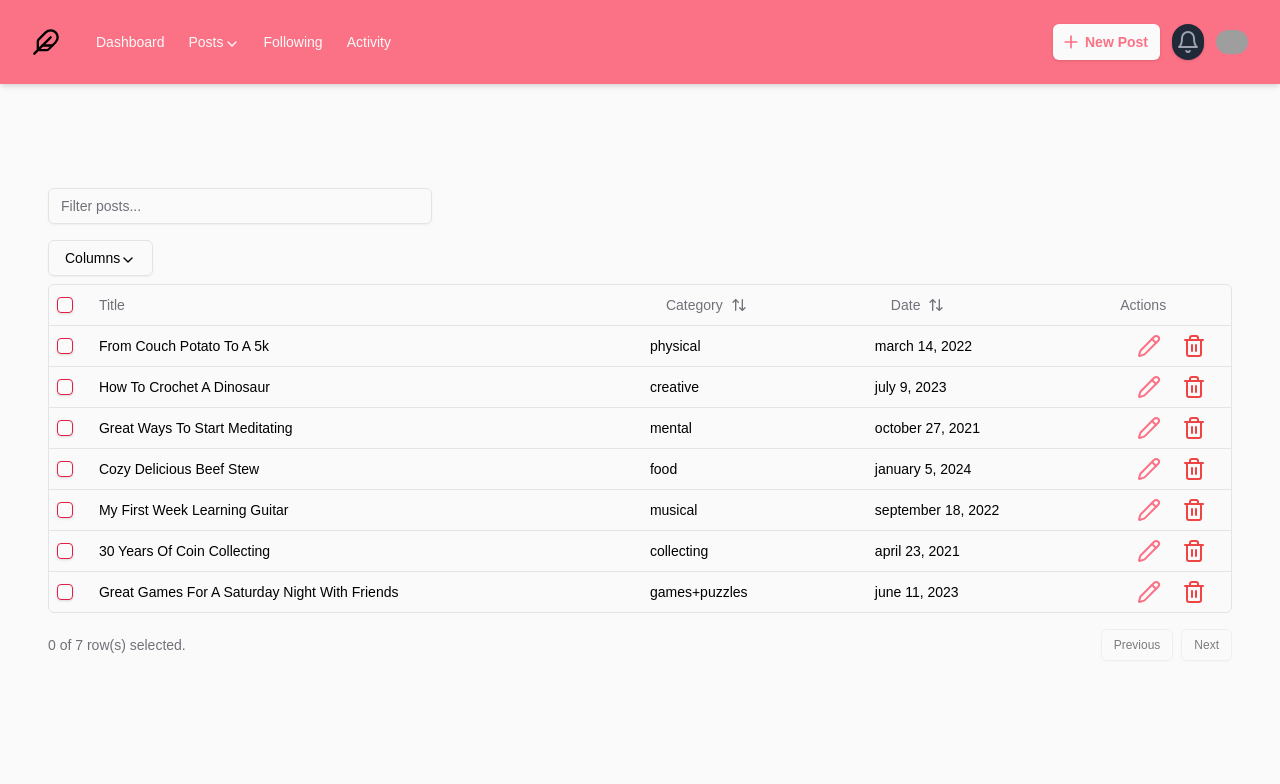
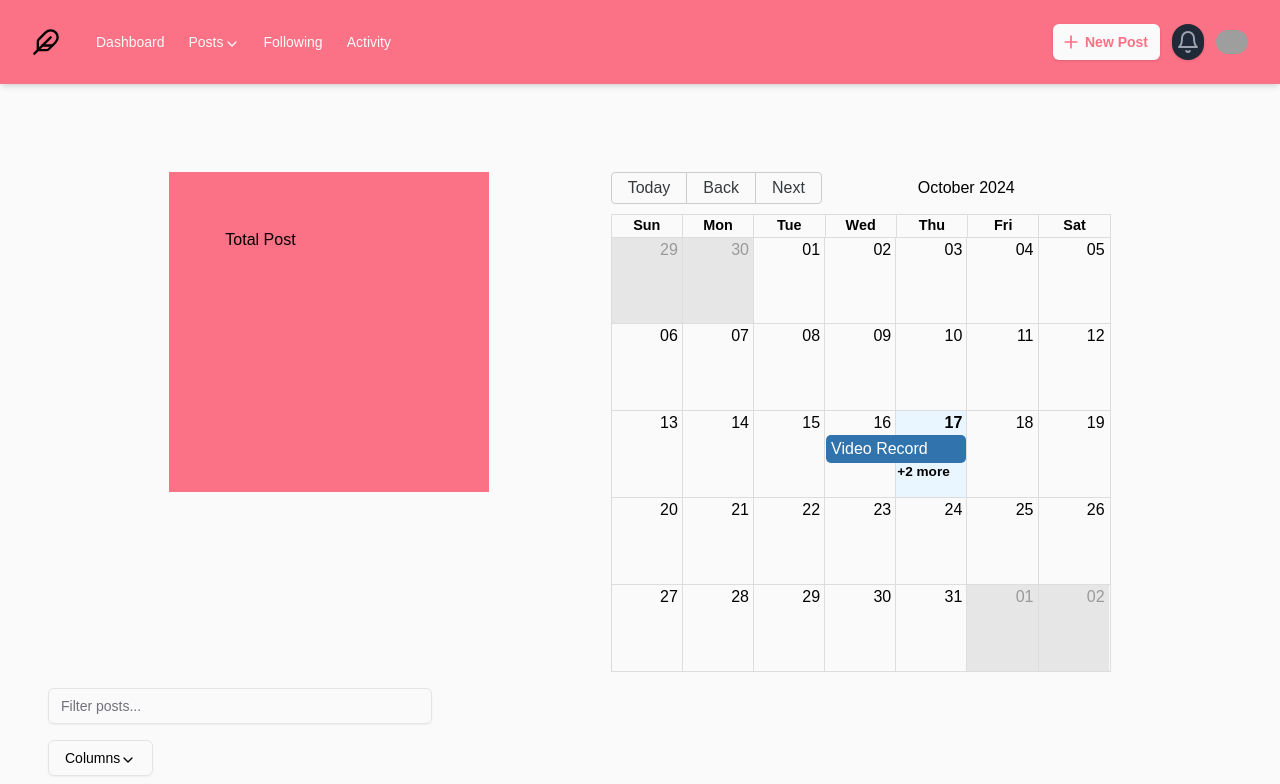
Before and after one commit to pllealfunes/nextjs-hobbyist, a Next.js app: page /posts/published in a window 1280 px wide. Shown: the top 784 px of the page. Built offline with nearby package versions, Linux system fonts and the light colour scheme; grey boxes are pictures that could not be loaded.

Commit message:
removed daypicker and added react big calendar, still working on it

```diff
--- a/package.json
+++ b/package.json
@@ -30,15 +30,19 @@
     "@tiptap/pm": "^2.8.0",
     "@tiptap/react": "^2.8.0",
     "@tiptap/starter-kit": "^2.8.0",
+    "@types/react-big-calendar": "^1.8.12",
     "@vercel/postgres": "^0.10.0",
     "class-variance-authority": "^0.7.0",
     "clsx": "^2.1.1",
     "embla-carousel-autoplay": "^8.3.0",
     "embla-carousel-react": "^8.3.0",
     "lucide-react": "^0.446.0",
+    "moment": "^2.30.1",
+    "moment-timezone": "^0.5.46",
     "next": "14.2.13",
     "quill": "^2.0.2",
     "react": "^18",
+    "react-big-calendar": "^1.15.0",
     "react-calendar": "^5.0.0",
     "react-dom": "^18",
     "react-hook-form": "^7.53.0",
--- a/src/app/posts/published/page.tsx
+++ b/src/app/posts/published/page.tsx
@@ -1,5 +1,6 @@
 import { Post, columns } from "@/ui/components/table-columns";
 import { DataTable } from "@/ui/components/data-table";
+import PostCalendar from "@/ui/components/calendar";
 
 async function getData(): Promise<Post[]> {
   return [
@@ -53,6 +54,10 @@ export default async function Published() {
 
   return (
     <div className="container mx-auto py-10">
+      <div className="flex justify-evenly items center">
+        <div className="w-80 h-80 p-14 bg-rose-400"> Total Post</div>
+        <PostCalendar />
+      </div>
       <DataTable columns={columns} data={data} />
     </div>
   );
--- /dev/null
+++ b/src/lib/data.ts
@@ -0,0 +1,139 @@
+// TEMPORARY DATA
+const now = new Date();
+export const postEvents = [
+  {
+    id: 1,
+    title: "Long Event",
+    start: new Date(2024, 3, 7),
+    end: new Date(2024, 3, 10),
+  },
+
+  {
+    id: 2,
+    title: "DTS STARTS",
+    start: new Date(2024, 2, 13, 0, 0, 0),
+    end: new Date(2024, 2, 20, 0, 0, 0),
+  },
+
+  {
+    id: 3,
+    title: "DTS ENDS",
+    start: new Date(2024, 10, 6, 0, 0, 0),
+    end: new Date(2024, 10, 13, 0, 0, 0),
+  },
+
+  {
+    id: 4,
+    title: "Some Event",
+    start: new Date(2024, 3, 9, 0, 0, 0),
+    end: new Date(2024, 3, 9, 0, 0, 0),
+    allDay: true,
+  },
+
+  {
+    id: 92,
+    title: "Some Other Event",
+    start: new Date(2024, 3, 9, 8, 0, 0),
+    end: new Date(2024, 3, 10, 11, 30, 0),
+  },
+  {
+    id: 5,
+    title: "Conference",
+    start: new Date(2024, 3, 11),
+    end: new Date(2024, 3, 13),
+    desc: "Big conference for important people",
+  },
+  {
+    id: 6,
+    title: "Meeting",
+    start: new Date(2024, 3, 12, 10, 30, 0, 0),
+    end: new Date(2024, 3, 12, 12, 30, 0, 0),
+    desc: "Pre-meeting meeting, to prepare for the meeting",
+  },
+  {
+    id: 7,
+    title: "Lunch",
+    start: new Date(2024, 3, 12, 12, 0, 0, 0),
+    end: new Date(2024, 3, 12, 13, 0, 0, 0),
+    desc: "Power lunch",
+  },
+  {
+    id: 8,
+    title: "Meeting",
+    start: new Date(2024, 3, 12, 14, 0, 0, 0),
+    end: new Date(2024, 3, 12, 15, 0, 0, 0),
+  },
+  {
+    id: 9,
+    title: "Happy Hour",
+    start: new Date(2024, 3, 12, 17, 0, 0, 0),
+    end: new Date(2024, 3, 12, 17, 30, 0, 0),
+    desc: "Most important meal of the day",
+  },
+  {
+    id: 10,
+    title: "Dinner",
+    start: new Date(2024, 3, 12, 20, 0, 0, 0),
+    end: new Date(2015, 3, 12, 21, 0, 0, 0),
+  },
+  {
+    id: 11,
+    title: "Planning Meeting with Paige",
+    start: new Date(2024, 3, 13, 8, 0, 0),
+    end: new Date(2024, 3, 13, 10, 30, 0),
+  },
+  {
+    id: 11.1,
+    title: "Inconvenient Conference Call",
+    start: new Date(2024, 3, 13, 9, 30, 0),
+    end: new Date(2015, 3, 13, 12, 0, 0),
+  },
+  {
+    id: 11.2,
+    title: "Project Kickoff - Lou's Shoes",
+    start: new Date(2024, 3, 13, 11, 30, 0),
+    end: new Date(2024, 3, 13, 14, 0, 0),
+  },
+  {
+    id: 11.3,
+    title: "Quote Follow-up - Tea by Tina",
+    start: new Date(2024, 3, 13, 15, 30, 0),
+    end: new Date(2024, 3, 13, 16, 0, 0),
+  },
+  {
+    id: 12,
+    title: "Late Night Event",
+    start: new Date(2024, 3, 17, 19, 30, 0),
+    end: new Date(2024, 3, 18, 2, 0, 0),
+  },
+  {
+    id: 12.5,
+    title: "Late Same Night Event",
+    start: new Date(2024, 3, 17, 19, 30, 0),
+    end: new Date(2024, 3, 17, 23, 30, 0),
+  },
+  {
+    id: 13,
+    title: "Multi-day Event",
+    start: new Date(2024, 3, 20, 19, 30, 0),
+    end: new Date(2024, 3, 22, 2, 0, 0),
+  },
+  {
+    id: 14,
+    title: "Today",
+    start: new Date(new Date().setHours(new Date().getHours() - 3)),
+    end: new Date(new Date().setHours(new Date().getHours() + 3)),
+  },
+  {
+    id: 15,
+    title: "Point in Time Event",
+    start: now,
+    end: now,
+  },
+  {
+    id: 16,
+    title: "Video Record",
+    start: new Date(new Date().setHours(new Date().getHours() - 6)),
+    end: new Date(new Date().setHours(new Date().getHours() + 6)),
+  },
+];
--- a/src/ui/components/calendar.tsx
+++ b/src/ui/components/calendar.tsx
@@ -1,15 +1,32 @@
 "use client";
 
-import React from "react";
-import Calendar from "react-calendar";
-import "react-calendar/dist/Calendar.css"; // Import the default styles
+import { Calendar, momentLocalizer, View, Views } from "react-big-calendar";
+import moment from "moment";
+import { postEvents } from "@/lib/data";
+import "react-big-calendar/lib/css/react-big-calendar.css";
+import { useState } from "react";
 
-const CalendarComponent = () => {
+const localizer = momentLocalizer(moment);
+
+const PostCalendar = () => {
+  const [view, setView] = useState<View>(Views.MONTH);
+
+  const handleOnChangeView = (selectedView: View) => {
+    setView(selectedView);
+  };
+
   return (
-    <div className="calendar-container">
-      <Calendar />
-    </div>
+    <Calendar
+      localizer={localizer}
+      events={postEvents}
+      startAccessor="start"
+      endAccessor="end"
+      views={["month"]}
+      view={view}
+      style={{ height: 500, width: 500 }}
+      onView={handleOnChangeView}
+    />
   );
 };
 
-export default CalendarComponent;
+export default PostCalendar;
```
Also changed, not shown: 1 other file (tests, documents, lock files or other folders).
